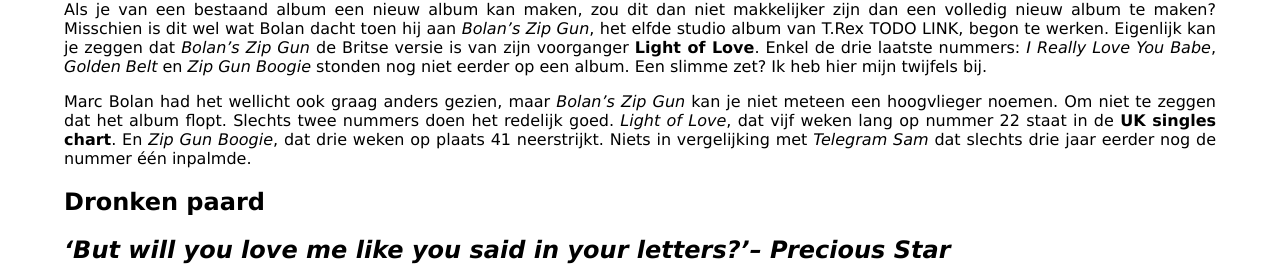
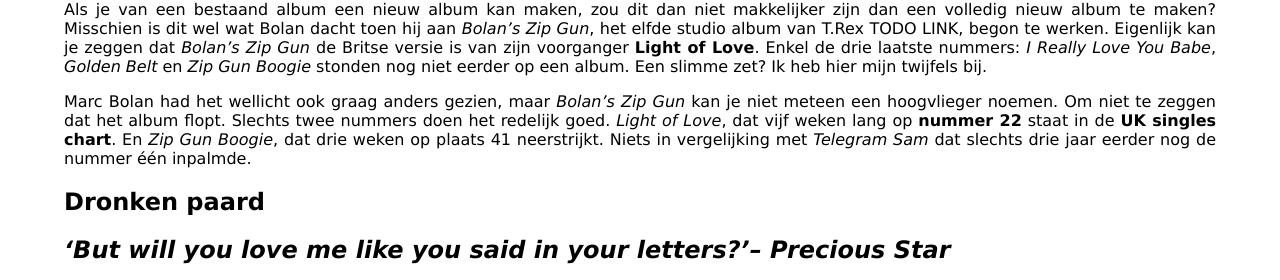
Before and after one commit to AnaisBollansee/thesis, a Jekyll site: the page built from _albums/1975-02-16-MarcBolan-Bolan'sZipGun.md, in a window 1280 px wide. Shown: the part 878-1158 px from the top of the page. Built offline with Jekyll 4.4.1, drawn with Linux system fonts in a browser that asks for light colours; nearby versions of some CDN libraries; some of the changed lines change nothing that is shown.

Commit message:
Bolan's Zip Gun link UK chart

```diff
--- a/_albums/1975-02-16-MarcBolan-Bolan'sZipGun.md
+++ b/_albums/1975-02-16-MarcBolan-Bolan'sZipGun.md
@@ -19,7 +19,7 @@
 
 Als je van een bestaand album een nieuw album kan maken, zou dit dan niet makkelijker zijn dan een volledig nieuw album te maken? Misschien is dit wel wat Bolan dacht toen hij aan <span class="engels">Bolan’s Zip Gun</span>, het elfde studio album van T.Rex TODO LINK, begon te werken. Eigenlijk kan je zeggen dat <span class="engels">Bolan’s Zip Gun</span> de Britse versie is van zijn voorganger {% include link.html url="/albums/1974-08-01-MarcBolan-LightOfLove/" tekst="Light of Love" new_tab=true %}. Enkel de drie laatste nummers: <span class="engels">I Really Love You Babe</span>, <span class="engels">Golden Belt</span> en <span class="engels">Zip Gun Boogie</span> stonden nog niet eerder op een album. Een slimme zet? Ik heb hier mijn twijfels bij.
 
-Marc Bolan had het wellicht ook graag anders gezien, maar <span class="engels">Bolan’s Zip Gun</span> kan je niet meteen een hoogvlieger noemen. Om niet te zeggen dat het album flopt. Slechts twee nummers doen het redelijk goed. <span class="engels">Light of Love</span>, dat vijf weken lang op nummer 22 staat in de {% include link.html url="/artist_info/MarcBolanCijfers/" tekst="UK singles chart" new_tab=true %}. En <span class="engels">Zip Gun Boogie</span>, dat drie weken op plaats 41 neerstrijkt. Niets in vergelijking met <span class="engels">Telegram Sam</span> dat slechts drie jaar eerder nog de nummer één inpalmde.
+Marc Bolan had het wellicht ook graag anders gezien, maar <span class="engels">Bolan’s Zip Gun</span> kan je niet meteen een hoogvlieger noemen. Om niet te zeggen dat het album flopt. Slechts twee nummers doen het redelijk goed. <span class="engels">Light of Love</span>, dat vijf weken lang op {% include link.html url="/artist_info/MarcBolanCijfers/" tekst="nummer 22" new_tab=true %} staat in de {% include link.html url="http://www.officialcharts.com/" tekst="UK singles chart" new_tab=true %}. En <span class="engels">Zip Gun Boogie</span>, dat drie weken op plaats 41 neerstrijkt. Niets in vergelijking met <span class="engels">Telegram Sam</span> dat slechts drie jaar eerder nog de nummer één inpalmde.
 
 ## Dronken paard
 
```
